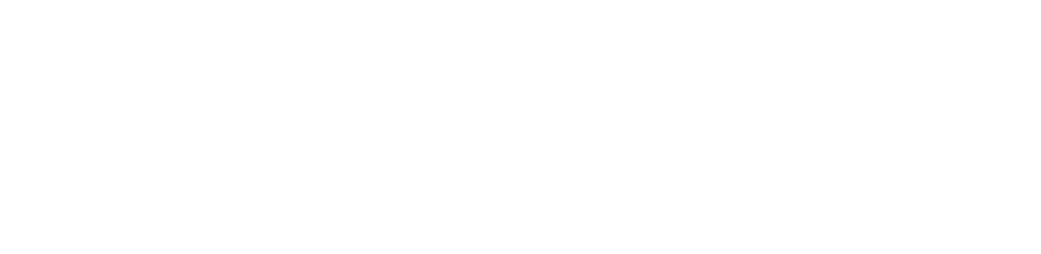
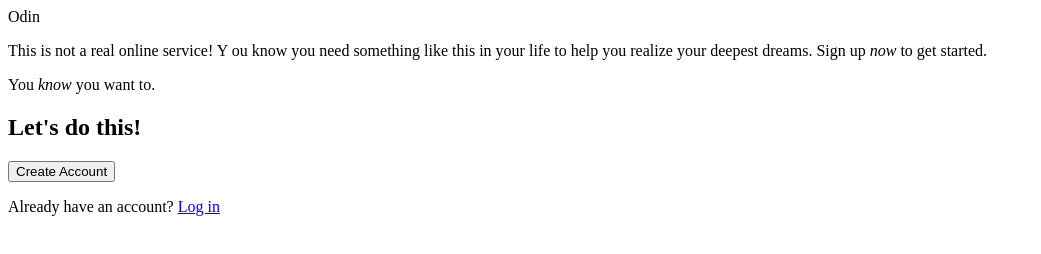
Before and after one commit to Kristos-Resurreccion/sign-up-form, a plain HTML site: page index.html in a window 1280 px wide. Shown: the whole page, without its empty margins (0-1041 px from the left). Drawn offline with Linux system fonts and the light colour scheme.

Commit message:
Add Basic HTML Structure and Content

```diff
--- a/index.html
+++ b/index.html
@@ -9,6 +9,30 @@
 </head>
 
 <body>
+    <div class="content-wrap">
+        <div class="side-bar">
+            <div class="heading">Odin</div>
+            <div class="credit"></div>
+        </div>
+        <div class="main-content">
+            <div class="caption">
+                <p>This is not a real online service! Y ou know you need something like this in your life to help you
+                    realize your deepest dreams. Sign up <em>now</em> to get started.</p>
+                <p>You <em>know</em> you want to.</p>
+            </div>
+
+            <div class="form">
+                <h2> Let's do this!</h2>
+                <form action="submit"></form>
+            </div>
+
+            <div class="submit">
+                <button>Create Account</button>
+
+                <p>Already have an account? <a href="*">Log in</a></p>
+            </div>
+        </div>
+    </div>
 
 </body>
 
```
